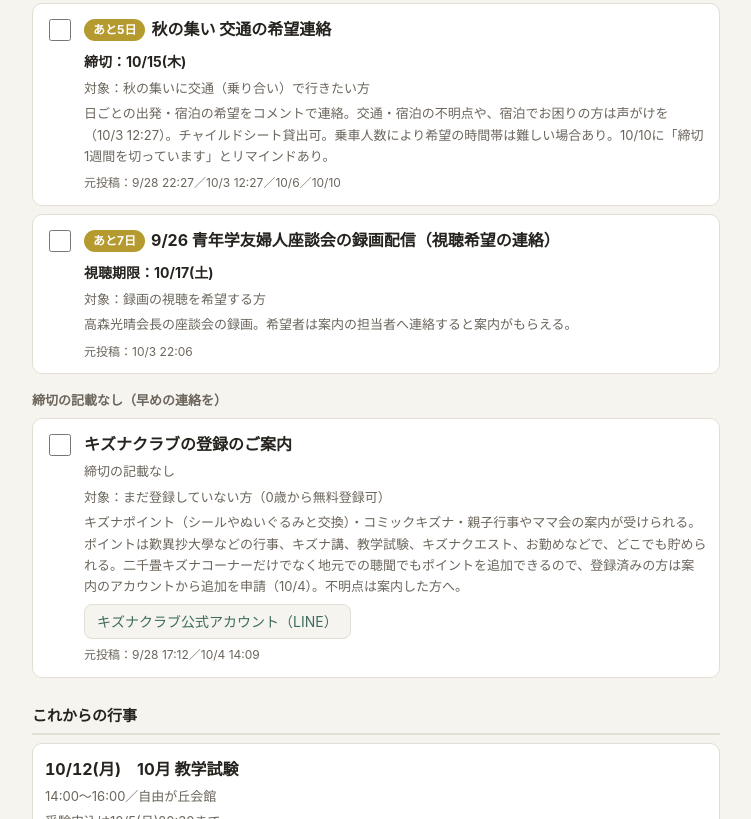
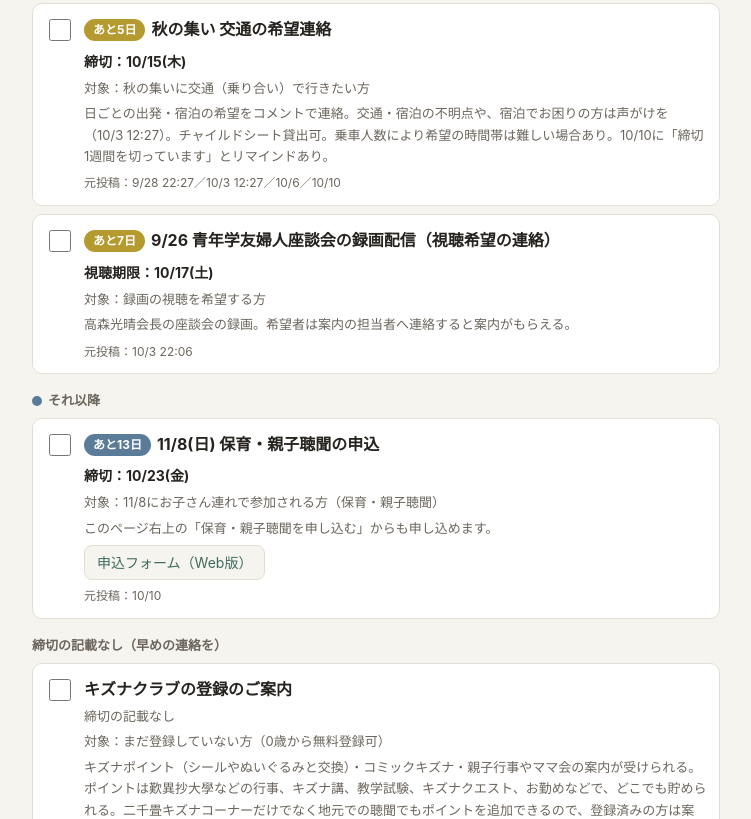
Before and after one commit to ymiyabe-ui/line-digest, a plain HTML site: page index.html in a window 1280 px wide. Shown: the part 781-1600 px from the top of the page, without its empty margins (264-1015 px from the left). Drawn offline with Linux system fonts and the light colour scheme; a web font is replaced by a local one.

Commit message:
11/8(日)の保育・親子聴聞の申込（10/23締切）を要対応に追加し、締切の項目から申込フォームへ飛べるようにする。
Co-Authored-By: Claude Opus 5.5 <noreply@anthropic.com>
Claude-Session: https://claude.ai/code/session_01RSn9GKsUiyzc5h8jJvYPGW

```diff
--- a/data.js
+++ b/data.js
@@ -31,6 +31,15 @@ window.DIGEST = {
       note: "キズナポイント（シールやぬいぐるみと交換）・コミックキズナ・親子行事やママ会の案内が受けられる。ポイントは歎異抄大學などの行事、キズナ講、教学試験、キズナクエスト、お勤めなどで、どこでも貯められる。二千畳キズナコーナーだけでなく地元での聴聞でもポイントを追加できるので、登録済みの方は案内のアカウントから追加を申請（10/4）。不明点は案内した方へ。",
       links: [{ label: "キズナクラブ公式アカウント（LINE）", url: "https://line.me/R/ti/p/@067wptgs" }],
       ref: "9/28 17:12／10/4 14:09"
+    },
+    {
+      id: "hoiku-1108",
+      title: "11/8(日) 保育・親子聴聞の申込",
+      due: [{ label: "締切", date: "2026-10-23" }],
+      target: "11/8にお子さん連れで参加される方（保育・親子聴聞）",
+      note: "このページ右上の「保育・親子聴聞を申し込む」からも申し込めます。",
+      links: [{ label: "申込フォーム（Web版）", url: "https://script.google.com/macros/s/AKfycbynpe-gRc4mZYIEgTmSO_U-KpE3LRzt35FkvLATDMTDBoL61_7EvFAg8gIbDEcDZ9Rr/exec" }],
+      ref: "10/10"
     },
     {
       id: "hoiku-2026aki",
--- a/goen.html
+++ b/goen.html
@@ -86,7 +86,7 @@
   apply();
 })();
 </script>
-<script src="data.js?v=202610102345"></script>
+<script src="data.js?v=202610102348"></script>
 <script>
 (function(){
   var G = window.GOEN;
--- a/index.html
+++ b/index.html
@@ -150,8 +150,8 @@
   apply();
 })();
 </script>
-<script src="config.js?v=202610102345"></script>
-<script src="data.js?v=202610102345"></script>
+<script src="config.js?v=202610102348"></script>
+<script src="data.js?v=202610102348"></script>
 <script>
 (function(){
   var D = window.DIGEST;
```
